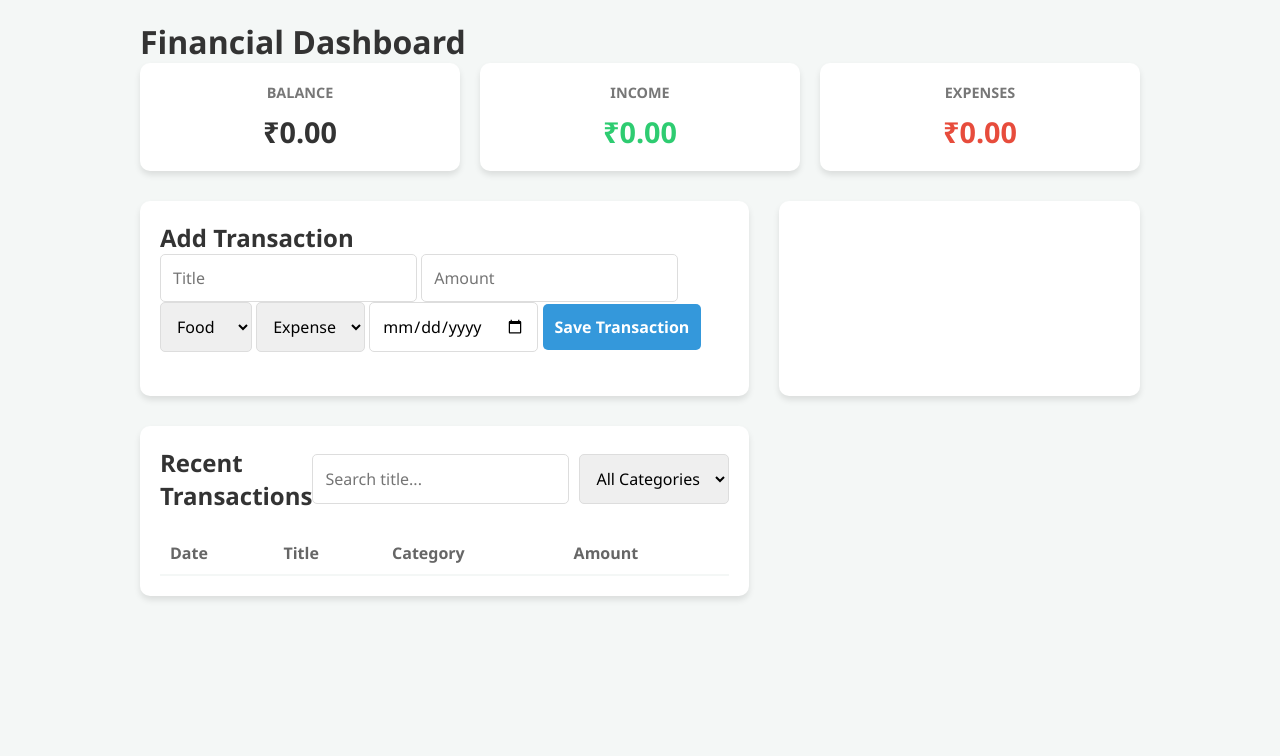
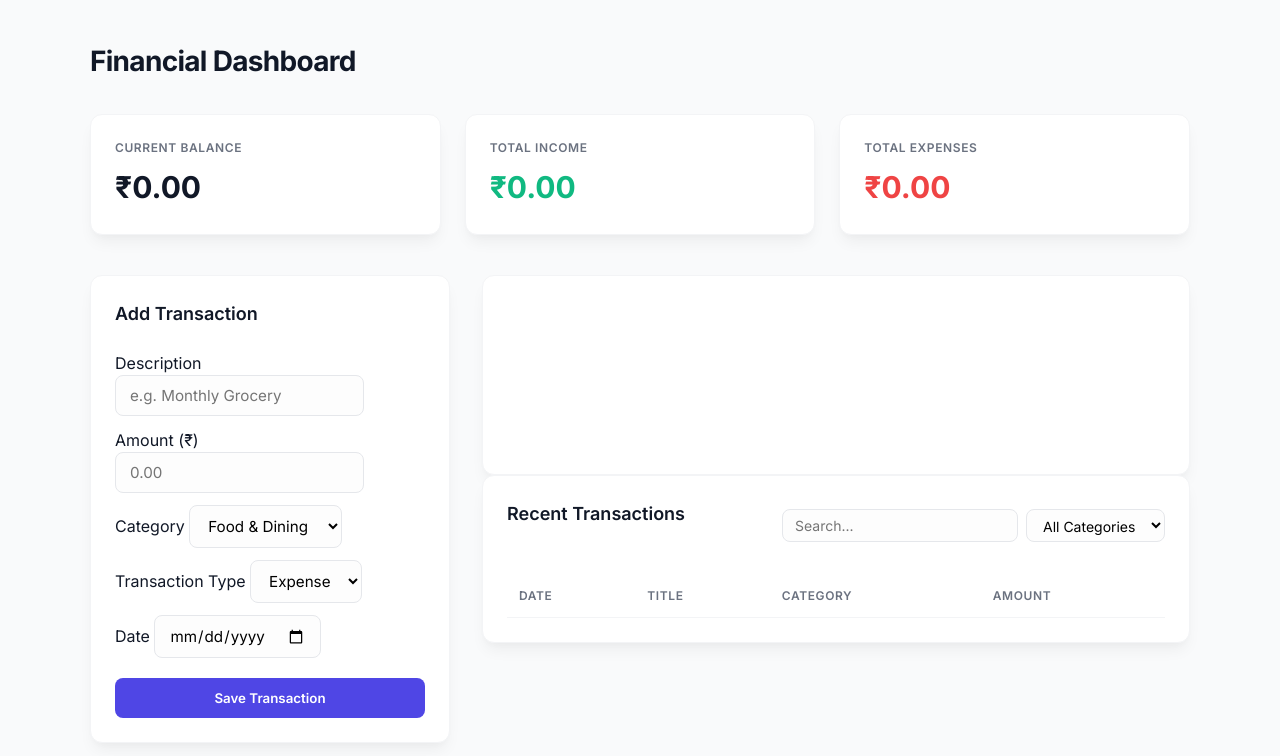
Before and after one commit to Ishpreet-ux/Expense_Tracker, a website: page frontend/index.html in a window 1280 px wide. Drawn offline with Linux system fonts and the light colour scheme; no server answers.

Commit message:
UI: upgraded to professional dashboard aesthetic and updated transaction data

```diff
--- a/frontend/index.html
+++ b/frontend/index.html
@@ -3,7 +3,9 @@
 <head>
     <meta charset="UTF-8">
     <meta name="viewport" content="width=device-width, initial-scale=1.0">
-    <title>Personal Expense Tracker</title>
+    <title>Personal Expense Tracker | Financial Dashboard</title>
+    <!-- Adding a favicon link makes it look official in the browser tab -->
+    <link rel="icon" href="favicon.ico" type="image/x-icon">
     <link rel="stylesheet" href="style.css">
 </head>
 <body>
@@ -11,65 +13,100 @@
         <!-- 1. Dashboard UI -->
         <header>
             <h1>Financial Dashboard</h1>
-            <div class="summary-grid">
-                <div class="card"><h3>Balance</h3><p id="balance">₹0.00</p></div>
-                <div class="card income"><h3>Income</h3><p id="total-income">₹0.00</p></div>
-                <div class="card expense"><h3>Expenses</h3><p id="total-expense">₹0.00</p></div>
+            <div class="summary-grid" role="region" aria-label="Financial Summary">
+                <div class="card">
+                    <h3>Current Balance</h3>
+                    <p id="balance" aria-live="polite">₹0.00</p>
+                </div>
+                <div class="card income">
+                    <h3>Total Income</h3>
+                    <p id="total-income" aria-live="polite">₹0.00</p>
+                </div>
+                <div class="card expense">
+                    <h3>Total Expenses</h3>
+                    <p id="total-expense" aria-live="polite">₹0.00</p>
+                </div>
             </div>
         </header>
 
-        <main>
+        <main class="dashboard-layout">
             <!-- 2. Add Transaction Form -->
             <section class="form-container">
                 <h2>Add Transaction</h2>
                 <form id="tx-form">
-                    <input type="text" id="title" placeholder="Title" required>
-                    <input type="number" id="amount" placeholder="Amount" required>
+                    <div class="input-group">
+                        <label for="title">Description</label>
+                        <input type="text" id="title" placeholder="e.g. Monthly Grocery" required>
+                    </div>
+
+                    <div class="input-group">
+                        <label for="amount">Amount (₹)</label>
+                        <input type="number" id="amount" placeholder="0.00" step="0.01" required>
+                    </div>
+
+                    <div class="input-group">
+                        <label for="category">Category</label>
                         <select id="category">
-                        <option value="Food">Food</option>
-                        <option value="Rent">Rent</option>
-                        <option value="Salary">Salary</option>
-                        <!-- More options -->
+                            <option value="Food">Food & Dining</option>
+                            <option value="Rent">Housing/Rent</option>
+                            <option value="Salary">Salary/Income</option>
+                            <option value="Shopping">Shopping</option>
+                            <option value="Travel">Travel</option>
                         </select>
+                    </div>
+
+                    <div class="input-group">
+                        <label for="type">Transaction Type</label>
                         <select id="type">
                             <option value="expense">Expense</option>
                             <option value="income">Income</option>
                         </select>
+                    </div>
+
+                    <div class="input-group">
+                        <label for="date">Date</label>
                         <input type="date" id="date" required>
-                    <button type="submit">Save Transaction</button>
+                    </div>
+
+                    <button type="submit" class="btn-primary">Save Transaction</button>
                 </form>
             </section>
 
+            <!-- 3. History & Filters -->
+            <div class="data-view">
                 <!-- 5. Charts / Analytics Placeholder -->
-            <section class="charts">
+                <section class="charts card">
                     <canvas id="expenseChart"></canvas>
                 </section>
 
-            <!-- 3 & 4. History & Filters -->
                 <section class="history">
                     <div class="history-header">
                         <h2>Recent Transactions</h2>
                         <div class="filters">
-                        <input type="text" id="search" placeholder="Search title...">
+                            <input type="text" id="search" placeholder="Search...">
                             <select id="filter-category">
                                 <option value="all">All Categories</option>
                             </select>
                         </div>
                     </div>
+
+                    <div class="table-responsive">
                         <table>
                             <thead>
                                 <tr>
                                     <th>Date</th>
                                     <th>Title</th>
                                     <th>Category</th>
-                            <th>Amount</th>
+                                    <th class="text-right">Amount</th>
                                 </tr>
                             </thead>
                             <tbody id="tx-list">
                                 <!-- JS will inject rows here -->
                             </tbody>
                         </table>
+                    </div>
                 </section>
+            </div>
         </main>
     </div>
     <script src="script.js"></script>
--- a/frontend/style.css
+++ b/frontend/style.css
@@ -1,135 +1,201 @@
+/* Import Inter - the standard for modern professional dashboards */
+@import url('https://fonts.googleapis.com/css2?family=Inter:wght@400;500;600;700&display=swap');
+
 :root {
-    --primary-bg: #f4f7f6;
+    --primary-bg: #f9fafb;     /* Very light gray-blue background */
     --card-bg: #ffffff;
-    --text-main: #333;
-    --income: #2ecc71;
-    --expense: #e74c3c;
-    --accent: #3498db;
-    --shadow: 0 4px 6px rgba(0,0,0,0.1);
+    --text-main: #111827;      /* High contrast slate for readability */
+    --text-muted: #6b7280;     /* Soft gray for labels */
+    --income: #10b981;         /* Emerald Green */
+    --expense: #ef4444;        /* Rose Red */
+    --accent: #4f46e5;         /* Modern Indigo */
+    --border: #f3f4f6;         /* Extremely subtle borders */
+    --shadow: 0 10px 15px -3px rgba(0, 0, 0, 0.05), 0 4px 6px -2px rgba(0, 0, 0, 0.02);
 }
 
 * {
     box-sizing: border-box;
     margin: 0;
     padding: 0;
-    font-family: 'Segoe UI', Tahoma, Geneva, Verdana, sans-serif;
+    font-family: 'Inter', system-ui, sans-serif;
 }
 
 body {
     background-color: var(--primary-bg);
     color: var(--text-main);
-    padding: 20px;
+    padding: 40px 20px;
+    line-height: 1.5;
 }
 
 .container {
-    max-width: 1000px;
+    max-width: 1100px;
     margin: 0 auto;
 }
 
-/* Dashboard Summary Cards */
+header h1 {
+    font-size: 1.75rem;
+    font-weight: 700;
+    margin-bottom: 2rem;
+    letter-spacing: -0.025em;
+}
+
+/* 1. Dashboard Summary Grid */
 .summary-grid {
     display: grid;
-    grid-template-columns: repeat(auto-fit, minmax(250px, 1fr));
-    gap: 20px;
-    margin-bottom: 30px;
+    grid-template-columns: repeat(auto-fit, minmax(280px, 1fr));
+    gap: 24px;
+    margin-bottom: 40px;
 }
 
 .card {
     background: var(--card-bg);
-    padding: 20px;
-    border-radius: 10px;
+    padding: 24px;
+    border-radius: 12px;
     box-shadow: var(--shadow);
-    text-align: center;
+    border: 1px solid var(--border);
+    text-align: left; /* Alignment change for professional look */
 }
 
 .card h3 {
-    font-size: 0.9rem;
+    font-size: 0.75rem;
+    font-weight: 600;
     text-transform: uppercase;
-    color: #777;
-    margin-bottom: 10px;
+    letter-spacing: 0.05em;
+    color: var(--text-muted);
+    margin-bottom: 8px;
 }
 
 .card p {
-    font-size: 1.8rem;
-    font-weight: bold;
+    font-size: 1.875rem;
+    font-weight: 700;
+    color: var(--text-main);
 }
 
-.income p { color: var(--income); }
-.expense p { color: var(--expense); }
+.card.income p { color: var(--income); }
+.card.expense p { color: var(--expense); }
 
-/* Form & Table Layout */
+/* 2. Main Layout */
 main {
     display: grid;
-    grid-template-columns: 1fr 2fr;
-    gap: 30px;
+    grid-template-columns: 360px 1fr;
+    gap: 32px;
+}
+
+@media (max-width: 900px) {
+    main { grid-template-columns: 1fr; }
 }
 
 section {
     background: var(--card-bg);
-    padding: 20px;
-    border-radius: 10px;
+    padding: 24px;
+    border-radius: 12px;
     box-shadow: var(--shadow);
+    border: 1px solid var(--border);
 }
 
-/* Form Styling */
-#transaction-form {
+section h2 {
+    font-size: 1.125rem;
+    font-weight: 600;
+    margin-bottom: 1.5rem;
+}
+
+/* 3. Form Styling */
+#tx-form {
     display: flex;
     flex-direction: column;
-    gap: 15px;
+    gap: 12px;
 }
 
-input, select, button {
-    padding: 12px;
-    border: 1px solid #ddd;
-    border-radius: 5px;
-    font-size: 1rem;
+input, select {
+    padding: 10px 14px;
+    border: 1px solid #e5e7eb;
+    border-radius: 8px;
+    font-size: 0.95rem;
+    background-color: #fdfdfd;
+    transition: all 0.2s ease;
+}
+
+input:focus, select:focus {
+    outline: none;
+    border-color: var(--accent);
+    box-shadow: 0 0 0 4px rgba(79, 70, 229, 0.1);
+    background-color: #fff;
 }
 
 button {
+    margin-top: 8px;
     background-color: var(--accent);
     color: white;
     border: none;
+    padding: 12px;
+    border-radius: 8px;
+    font-weight: 600;
     cursor: pointer;
-    font-weight: bold;
-    transition: background 0.3s;
+    transition: transform 0.1s ease, background 0.2s ease;
 }
 
 button:hover {
-    background-color: #2980b9;
+    background-color: #4338ca;
 }
 
-/* Table Styling */
-table {
-    width: 100%;
-    border-collapse: collapse;
-    margin-top: 20px;
+button:active {
+    transform: scale(0.98);
 }
 
-th {
-    text-align: left;
-    border-bottom: 2px solid var(--primary-bg);
-    padding: 10px;
-    color: #666;
-}
-
-td {
-    padding: 12px 10px;
-    border-bottom: 1px solid #eee;
+/* 4. Table Styling */
+.history {
+    overflow-x: auto;
 }
 
 .history-header {
     display: flex;
     justify-content: space-between;
     align-items: center;
-    margin-bottom: 20px;
+    margin-bottom: 24px;
+    gap: 16px;
 }
 
 .filters {
     display: flex;
-    gap: 10px;
+    gap: 8px;
 }
 
-/* Responsive Hack */
-@media (max-width: 768px) {
-    main { grid-template-columns: 1fr; }
+.filters input, .filters select {
+    padding: 6px 12px;
+    font-size: 0.875rem;
 }
+
+table {
+    width: 100%;
+    border-collapse: collapse;
+}
+
+th {
+    text-align: left;
+    font-size: 0.75rem;
+    font-weight: 600;
+    text-transform: uppercase;
+    letter-spacing: 0.05em;
+    color: var(--text-muted);
+    padding: 12px;
+    border-bottom: 1px solid #f3f4f6;
+}
+
+td {
+    padding: 16px 12px;
+    border-bottom: 1px solid #f9fafb;
+    font-size: 0.95rem;
+}
+
+tr:hover td {
+    background-color: #fcfdff;
+}
+
+/* UI Polishing for Chart placeholder */
+.charts {
+    grid-column: 1 / -1; /* Spans across both columns if needed */
+    min-height: 200px;
+    display: flex;
+    align-items: center;
+    justify-content: center;
+}
```
Also changed, not shown: transactions.json (+16 -0 lines). Lines whose indentation alone changed are shown as unchanged.
